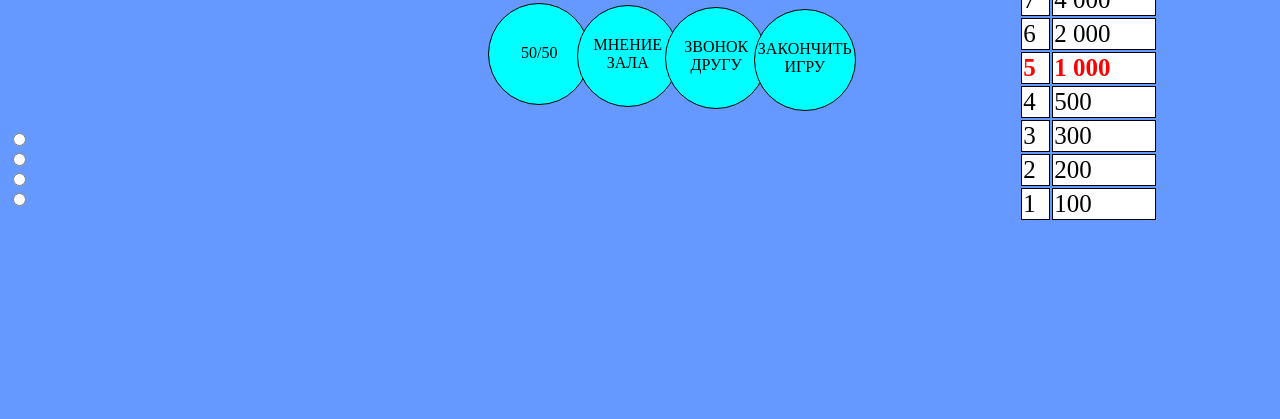
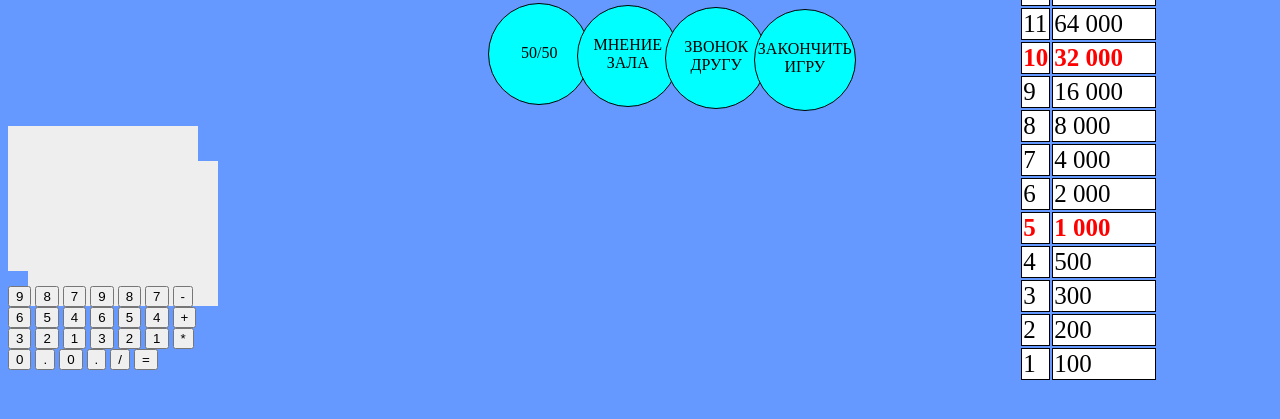
Before and after one commit to AlexCherniy/Who-wants-to-stay-a-millionaire-, a plain HTML site: page index.html in a window 1280 px wide. Shown: the part 89-508 px from the top of the page. Drawn offline with Linux system fonts and the light colour scheme.

Commit message:
Высота

```diff
--- a/index.html
+++ b/index.html
@@ -15,16 +15,59 @@
 	<div class="round round-style round-style3"><p>ЗВОНОК ДРУГУ</p></div>
 	<div class="roundEnd round-style round-style4"><p>ЗАКОНЧИТЬ ИГРУ</p></div>
 
+<div class="wrapper container">
+<div class="row justify-content-center">
+ <div class="led">
+<div class=" col led">
 
-<h3 class="question"></h3>
-	<input class="answer-input" type="radio" name="answer" id="answer1" value="0">
-	<label for="answer1" class="answer-label"></label><br>
-	<input class="answer-input" type="radio" name="answer" id="answer2" value="1">
-	<label for="answer2" class="answer-label"></label><br>
-	<input class="answer-input" type="radio" name="answer" id="answer3" value="2">
-	<label for="answer3" class="answer-label"></label><br>
-	<input class="answer-input" type="radio" name="answer" id="answer4" value="3">
-	<label for="answer4" class="answer-label"></label><br>
+
+</div>
+
+</div>
+
+<div class="container NumButtons">
+
+<div class="row">
+ <button class="numButton col-sm-4">9</button>
+ <button class="numButton col-sm-4 ">8</button>
+ <button class="numButton col-sm-4">7</button>
+ <button class="numButton col-sm-3">9</button>
+ <button class="numButton col-sm-3">8</button>
+ <button class="numButton col-sm-3">7</button>
+ <button class="opButton col-sm-3">-</button>
+
+</div>
+
+<div class="row">
+ <button class="numButton col-sm-4">6</button>
+ <button class="numButton col-sm-4">5</button>
+ <button class="numButton col-sm-4">4</button>
+ <button class="numButton col-sm-3">6</button>
+ <button class="numButton col-sm-3">5</button>
+ <button class="numButton col-sm-3">4</button>
+ <button class="opButton col-sm-3">+</button>
+</div>
+
+<div class="row">
+ <button class="numButton col-sm-4">3</button>
+ <button class="numButton col-sm-4">2</button>
+ <button class="numButton col-sm-4">1</button>
+ <button class="numButton col-sm-3">3</button>
+ <button class="numButton col-sm-3">2</button>
+ <button class="numButton col-sm-3">1</button>
+ <button class="opButton col-sm-3">*</button>
+</div>
+
+<div class="row">
+ <button class="numButton col-sm-4">0</button>
+ <button class="numButton col-sm-4">.</button>
+ <button class="numButton col-sm-3">0</button>
+ <button class="numButton col-sm-3">.</button>
+ <button class="numButton col-sm-3">/</button>
+ <button class="opButton col-sm-3">=</button>
+</div>
+</div>
+</div>
 <table>
 	  <tr class="tr">
 	    <td>15</td><td>1 000 000</td>
--- a/style.css
+++ b/style.css
@@ -8,7 +8,7 @@ td{
 
 width: 150px;
 /*width: 150px;*/
- height: 100px;
+ height: 105px;
  background: #000;
  background: #eee;
  margin: 15px 0;
```
